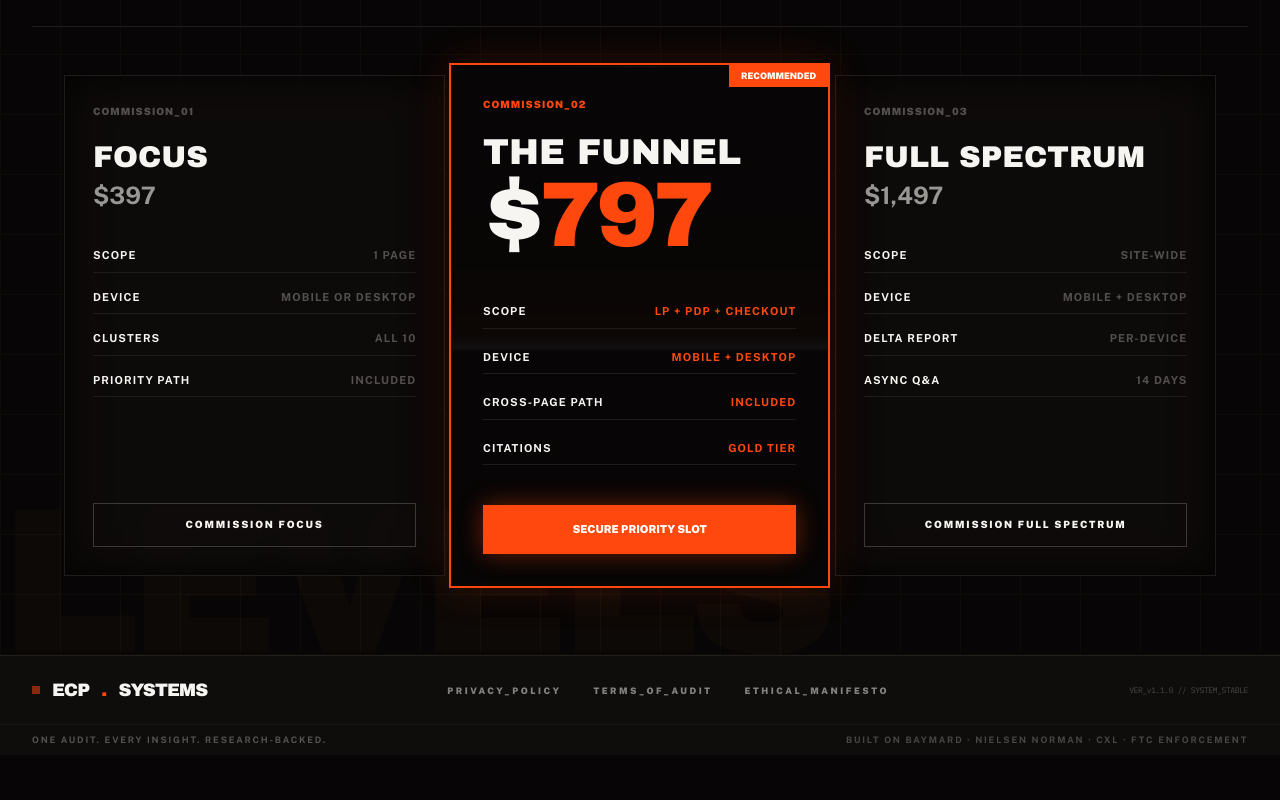
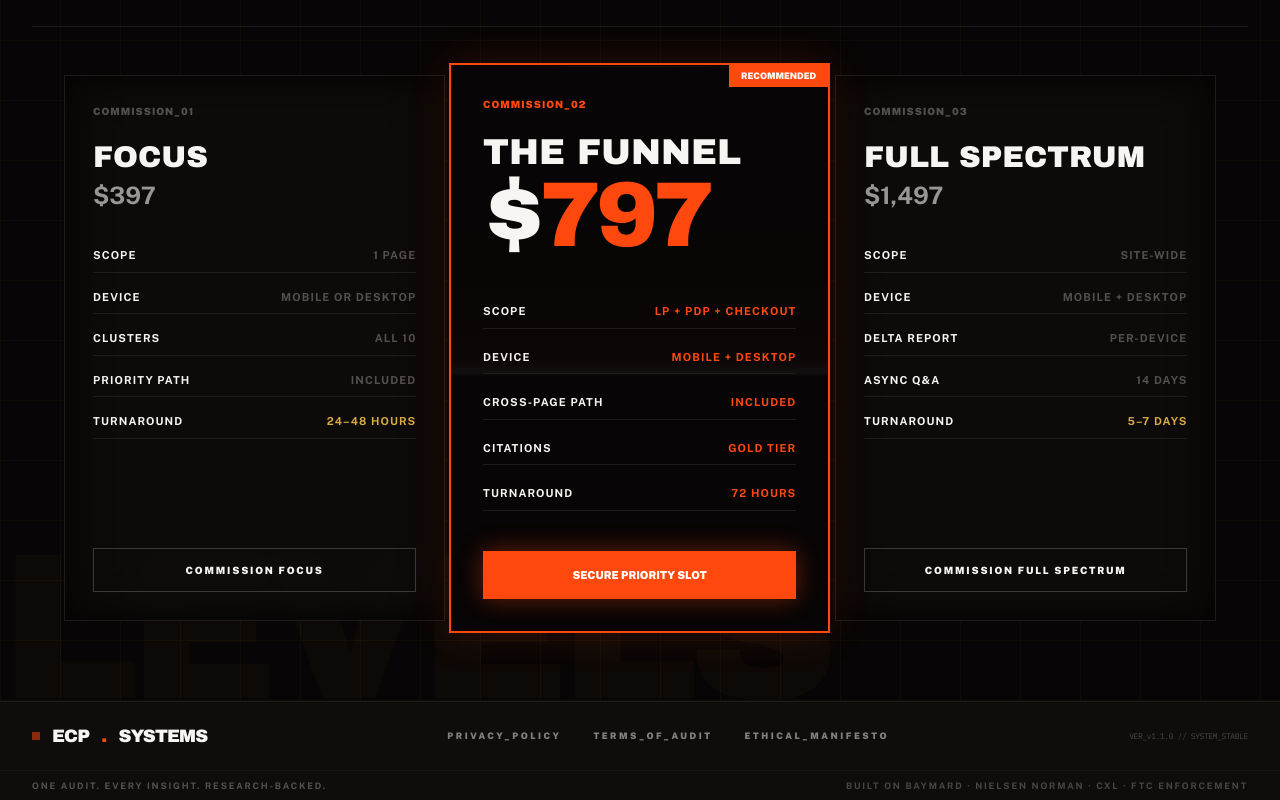
Before and after one commit to Dannytownkins/landing-for-ECP, a React (Vite) app: page / in a window 1280 px wide. Shown: the part 6587-7387 px from the top of the page. Before the commit the page ends 7342 px from the top, so only its background shows below. Built offline with nearby package versions, Linux system fonts and the light colour scheme.

Commit message:
pricing tiers: add turnaround row — 24–48h / 72h / 5–7 days

```diff
--- a/src/App.tsx
+++ b/src/App.tsx
@@ -1017,6 +1017,9 @@ export default function App() {
                 <p className="text-[11px] font-bold uppercase tracking-widest py-2 border-b border-monitor-border flex justify-between gap-2">
                   <span>Priority Path</span> <span className="text-cream/30">Included</span>
                 </p>
+                <p className="text-[11px] font-bold uppercase tracking-widest py-2 border-b border-monitor-border flex justify-between gap-2">
+                  <span>Turnaround</span> <span className="text-brass">24–48 Hours</span>
+                </p>
               </div>
               <button className="cta-armed w-full py-4 sm:py-3 min-h-[44px] border border-cream/20 text-[10px] font-black uppercase hover:bg-cream hover:text-matte-black transition-all cursor-pointer tracking-[0.18em]">Commission Focus</button>
             </div>
@@ -1042,6 +1045,9 @@ export default function App() {
                 <p className="text-[11px] font-bold uppercase tracking-widest py-2 border-b border-monitor-border flex justify-between gap-2">
                   <span>Citations</span> <span className="text-safety-orange">Gold Tier</span>
                 </p>
+                <p className="text-[11px] font-bold uppercase tracking-widest py-2 border-b border-monitor-border flex justify-between gap-2">
+                  <span>Turnaround</span> <span className="text-safety-orange">72 Hours</span>
+                </p>
               </div>
               <button className="cta-armed w-full py-4 bg-safety-orange text-white text-[11px] font-black uppercase hover:brightness-125 transition-all shadow-[0_0_25px_rgba(255,69,0,0.4)] cursor-pointer">
                 SECURE PRIORITY SLOT
@@ -1064,6 +1070,9 @@ export default function App() {
                 </p>
                 <p className="text-[11px] font-bold uppercase tracking-widest py-2 border-b border-monitor-border flex justify-between gap-2">
                   <span>Async Q&amp;A</span> <span className="text-cream/30">14 Days</span>
+                </p>
+                <p className="text-[11px] font-bold uppercase tracking-widest py-2 border-b border-monitor-border flex justify-between gap-2">
+                  <span>Turnaround</span> <span className="text-brass">5–7 Days</span>
                 </p>
               </div>
               <button className="cta-armed w-full py-4 sm:py-3 min-h-[44px] border border-cream/20 text-[10px] font-black uppercase hover:bg-cream hover:text-matte-black transition-all cursor-pointer tracking-[0.18em]">Commission Full Spectrum</button>
```
